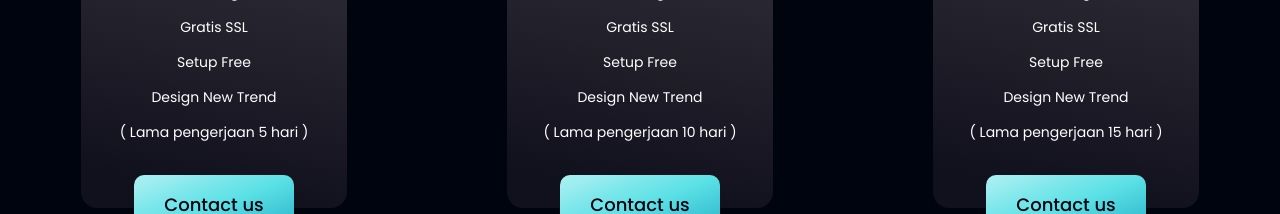
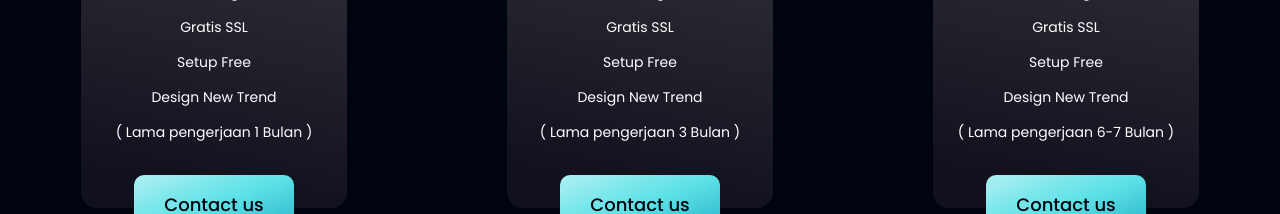
Before and after one commit to bayowsaputra/Billions, a React (Vite) app: page / in a window 1280 px wide. Shown: the part 5180-5394 px from the top of the page. Built offline with nearby package versions, Linux system fonts and the light colour scheme.

Commit message:
ganti durasi paket

```diff
--- a/src/constants/index.js
+++ b/src/constants/index.js
@@ -212,9 +212,10 @@ export const packages = [
       "Gratis SSL",
       "Setup Free",
       "Design New Trend",
-      "( Lama pengerjaan 5 hari )",
+      "( Lama pengerjaan 1 Bulan )",
     ],
-  },{
+  },
+  {
     id: 2,
     type: "Paket Middle",
     price: "Rp 3.000.000",
@@ -226,7 +227,7 @@ export const packages = [
       "Gratis SSL",
       "Setup Free",
       "Design New Trend",
-      "( Lama pengerjaan 10 hari )",
+      "( Lama pengerjaan 3 Bulan )",
     ],
   },
   {
@@ -241,7 +242,7 @@ export const packages = [
       "Gratis SSL",
       "Setup Free",
       "Design New Trend",
-      "( Lama pengerjaan 15 hari )",
+      "( Lama pengerjaan 6-7 Bulan )",
     ],
   },
 ];
```
